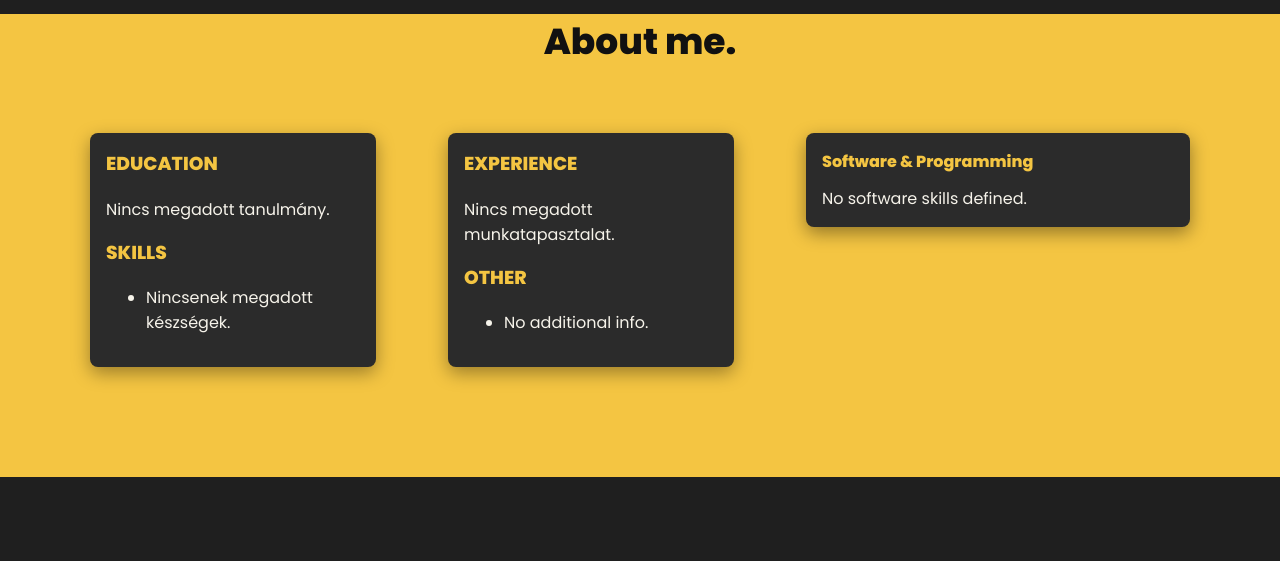
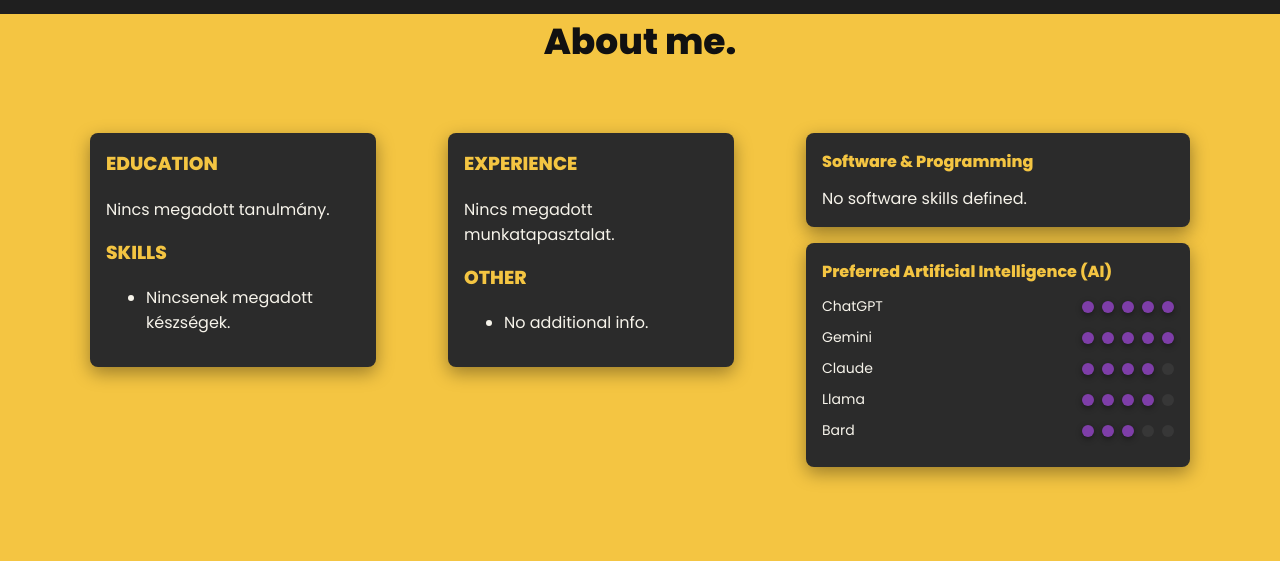
Before and after one commit to szilve60/resume, a Django app: page / in a window 1280 px wide. Shown: the part 853-1414 px from the top of the page. Before the commit the page ends 1330 px from the top, so only its background shows below. Run offline with Django 4.2, Linux system fonts and the light colour scheme; data comes from the database, SQL or seed files in the repository; data that the repository does not hold is empty.

Commit message:
Commit local changes

```diff
--- a/resume/admin.py
+++ b/resume/admin.py
@@ -1,5 +1,6 @@
 from django.contrib import admin
 from .models import PersonalInfo, Experience, Education, Skill, Project, SoftwareSkill
+from .models import PreferredAI
 
 @admin.register(PersonalInfo)
 class PersonalInfoAdmin(admin.ModelAdmin):
@@ -22,6 +23,11 @@ class SkillAdmin(admin.ModelAdmin):
 class SoftwareSkillAdmin(admin.ModelAdmin):
     list_display = ('name', 'rating')
 
+
+@admin.register(PreferredAI)
+class PreferredAIAdmin(admin.ModelAdmin):
+    list_display = ('name', 'rating')
+
 @admin.register(Project)
 class ProjectAdmin(admin.ModelAdmin):
     list_display = ('title', 'url')
--- a/resume/models.py
+++ b/resume/models.py
@@ -67,6 +67,20 @@ class SoftwareSkill(models.Model):
         return self.name
 
 
+class PreferredAI(models.Model):
+    """Preferred AI frameworks/technologies with 1-5 rating to display as dots."""
+    name = models.CharField(max_length=200)
+    name_en = models.CharField(max_length=200, blank=True)
+    rating = models.PositiveSmallIntegerField(default=3, validators=[MinValueValidator(1), MaxValueValidator(5)])
+
+    class Meta:
+        verbose_name = 'Preferred AI'
+        verbose_name_plural = 'Preferred AIs'
+
+    def __str__(self):
+        return self.name
+
+
 class Project(models.Model):
     title = models.CharField(max_length=200)
     title_en = models.CharField(max_length=200, blank=True)
--- a/resume/static/css/style.css
+++ b/resume/static/css/style.css
@@ -89,6 +89,22 @@ main{display:block}
   margin: 0; /* align with other column content */
 }
 
+/* AI card styling */
+.ai-card {
+  background: var(--surface);
+  color: var(--text);
+  border-radius: 8px;
+  padding: 16px;
+  box-shadow: 0 6px 18px rgba(0,0,0,0.36);
+  margin: 16px 0 0 0;
+}
+.ai-card h4 { margin:0 0 12px 0; color: var(--accent); font-size:16px }
+.ai-row{display:flex;align-items:center;justify-content:space-between;gap:12px;margin-bottom:10px}
+.ai-name{font-size:14px;width:160px}
+.ai-rating{display:flex;gap:8px;align-items:center}
+.dot{width:12px;height:12px;border-radius:999px;background:rgba(255,255,255,0.06);display:inline-block}
+.dot.filled{background:#7e3ea8;box-shadow:0 2px 6px rgba(0,0,0,0.4)}
+
 /* Generic card used for Education, Skills, Experience, Other */
 .card {
   background: var(--surface);
--- a/resume/templates/home.html
+++ b/resume/templates/home.html
@@ -140,6 +140,28 @@
         {% endfor %}
       </ul>
     </div>
+
+    <div class="ai-card">
+      <h4>{% if is_en %}Preferred Artificial Intelligence (AI){% else %}Előnyben részesített mesterséges intelligencia (AI){% endif %}</h4>
+      <ul class="ai-list" style="list-style:none;padding:0;margin:0;">
+        {% for a in ai_skills %}
+          <li class="ai-row">
+            <div class="ai-name">{% if is_en %}{{ a.name_en|default:a.name }}{% else %}{{ a.name }}{% endif %}</div>
+            <div class="ai-rating">
+              {% for i in "12345"|make_list %}
+                {% if forloop.counter <= a.rating %}
+                  <span class="dot filled"></span>
+                {% else %}
+                  <span class="dot"></span>
+                {% endif %}
+              {% endfor %}
+            </div>
+          </li>
+        {% empty %}
+          <li>{% if is_en %}No preferred AI listed.{% else %}Nincsenek megadott AI elemek.{% endif %}</li>
+        {% endfor %}
+      </ul>
+    </div>
   </div>
     </div>
   </div>
--- a/resume/views.py
+++ b/resume/views.py
@@ -1,6 +1,6 @@
 from django.shortcuts import render, get_object_or_404
 from django.conf import settings
-from .models import PersonalInfo, Experience, Education, Skill, Project, SoftwareSkill
+from .models import PersonalInfo, Experience, Education, Skill, Project, SoftwareSkill, PreferredAI
 
 
 def home(request):
@@ -20,12 +20,21 @@ def home(request):
             'percent': int((s.rating or 0) * 20),
         })
     projects = Project.objects.all()
+    ai_qs = PreferredAI.objects.all().order_by('-rating', 'name')
+    ai_skills = []
+    for a in ai_qs:
+        ai_skills.append({
+            'name': a.name,
+            'name_en': a.name_en,
+            'rating': a.rating,
+        })
     context = {
         'person': person,
         'experiences': experiences,
         'educations': educations,
         'skills': skills,
         'software_skills': software_skills,
+        'ai_skills': ai_skills,
         'projects': projects,
         'force_en': False,
         'force_lang': None,
@@ -58,12 +67,21 @@ def en_home(request):
             'percent': int((s.rating or 0) * 20),
         })
     projects = Project.objects.all()
+    ai_qs = PreferredAI.objects.all().order_by('-rating', 'name')
+    ai_skills = []
+    for a in ai_qs:
+        ai_skills.append({
+            'name': a.name,
+            'name_en': a.name_en,
+            'rating': a.rating,
+        })
     context = {
         'person': person,
         'experiences': experiences,
         'educations': educations,
         'skills': skills,
         'software_skills': software_skills,
+        'ai_skills': ai_skills,
         'projects': projects,
         'force_en': True,
         'force_lang': 'en',
@@ -99,12 +117,21 @@ def hu_home(request):
             'percent': int((s.rating or 0) * 20),
         })
     projects = Project.objects.all()
+    ai_qs = PreferredAI.objects.all().order_by('-rating', 'name')
+    ai_skills = []
+    for a in ai_qs:
+        ai_skills.append({
+            'name': a.name,
+            'name_en': a.name_en,
+            'rating': a.rating,
+        })
     context = {
         'person': person,
         'experiences': experiences,
         'educations': educations,
         'skills': skills,
         'software_skills': software_skills,
+        'ai_skills': ai_skills,
         'projects': projects,
         'force_en': False,
         'force_lang': 'hu',
```
Also changed, not shown: resume/migrations/0009_preferredai.py (added).
